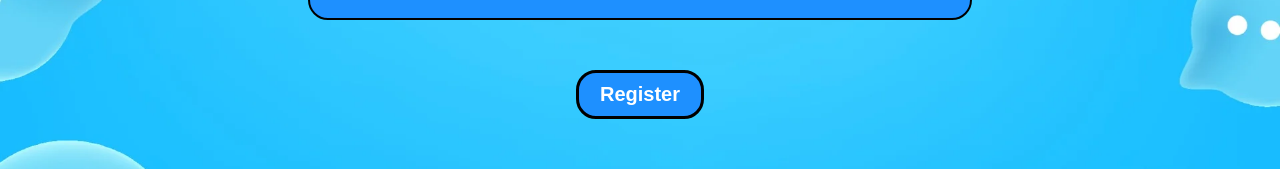
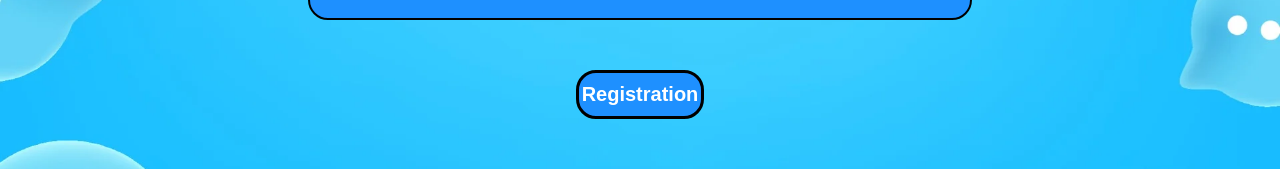
Before and after one commit to vladimirgekov/twitter-demo, a Nuxt app: page /register in a window 1280 px wide. Shown: the part 616-785 px from the top of the page. Built offline with nearby package versions, Linux system fonts and the light colour scheme.

Commit message:
initial commit

```diff
--- a/pages/register.vue
+++ b/pages/register.vue
@@ -33,7 +33,7 @@
           <input class="register__input" type="password" id="confirm_password" placeholder="confirm password" v-model="confirmPassword"/>
         </div>
       </form>
-      <button v-on:click="register" class="register__button">Register</button>
+      <button v-on:click="register" class="register__button">Registration</button>
     </div>
 
     <div class="footer">
```
